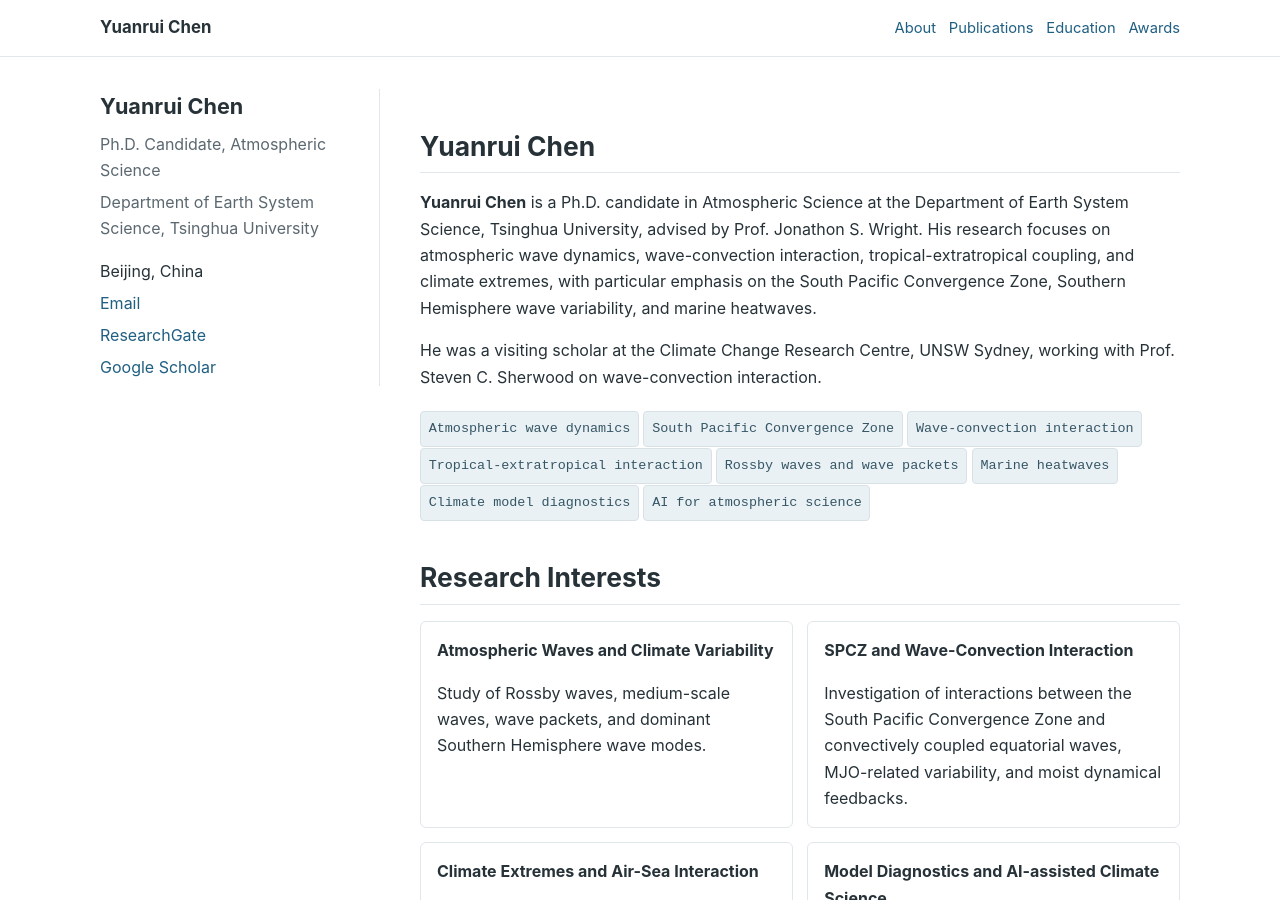
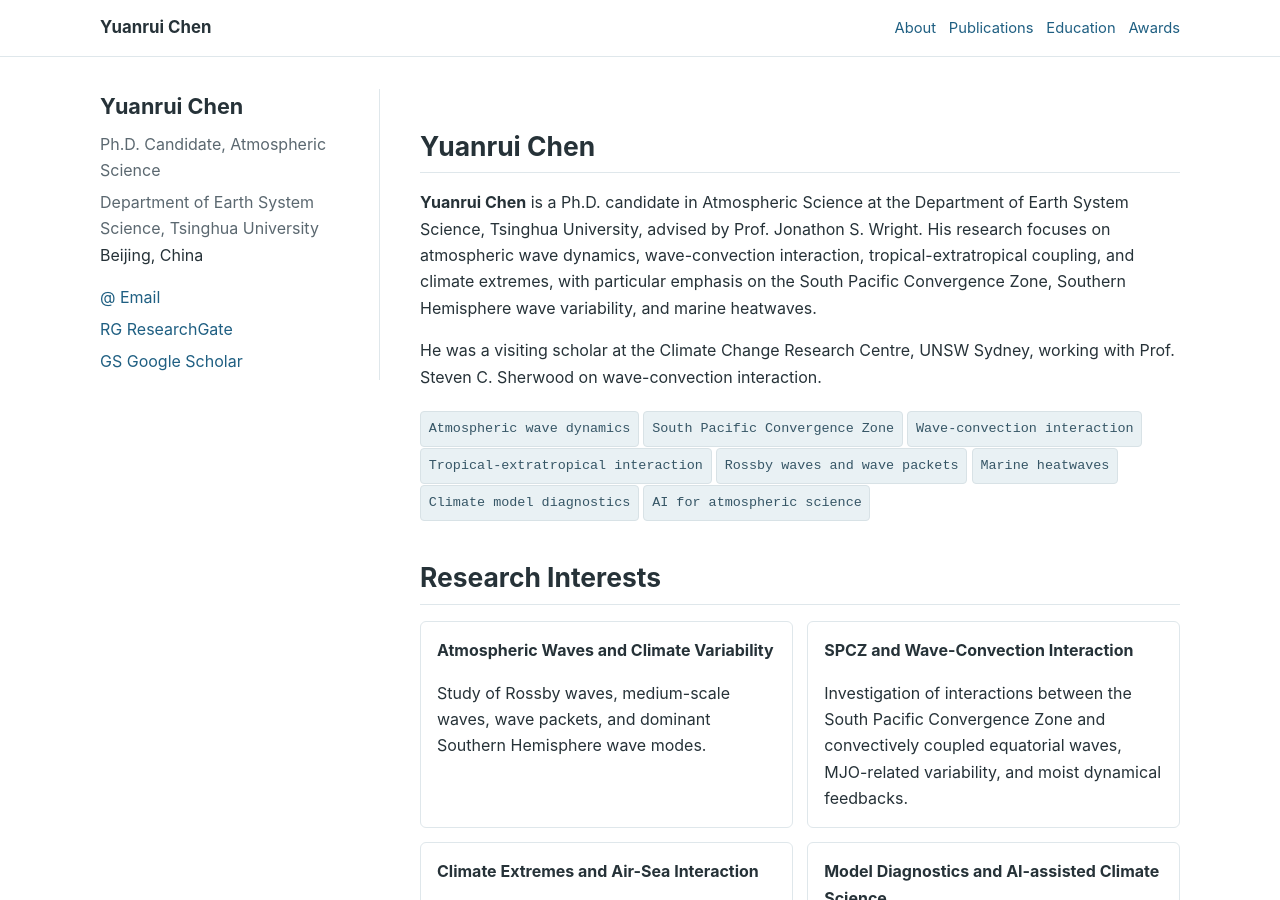
Before and after one commit to yuanruichen/yuanruichen.github.io, a Jekyll site: the page built from index.md, in a window 1280 px wide and 900 px high. Built offline with Jekyll 4.4.1, drawn with Linux system fonts in a browser that asks for light colours.

Commit message:
Add sidebar contact icons

```diff
--- a/_layouts/default.html
+++ b/_layouts/default.html
@@ -24,14 +24,28 @@
         <div class="profile__name">{{ site.author.name }}</div>
         <div class="profile__bio">{{ site.author.bio }}</div>
         <div class="profile__affiliation">{{ site.author.affiliation }}</div>
+        <div class="profile__location">{{ site.author.location }}</div>
         <ul class="profile__links">
-          <li>{{ site.author.location }}</li>
-          <li><a href="mailto:{{ site.author.email }}">Email</a></li>
-          <li><a href="{{ site.author.researchgate }}">ResearchGate</a></li>
-          {% if site.author.google_scholar %}<li><a href="{{ site.author.google_scholar }}">Google Scholar</a></li>{% endif %}
-          {% if site.author.orcid %}<li><a href="{{ site.author.orcid }}">ORCID</a></li>{% endif %}
-          {% if site.author.github %}<li><a href="https://github.com/{{ site.author.github }}">GitHub</a></li>{% endif %}
-          {% if site.author.cv_pdf %}<li><a href="{{ site.author.cv_pdf | relative_url }}">CV</a></li>{% endif %}
+          <li>
+            <a href="mailto:{{ site.author.email }}">
+              <span class="profile-icon" aria-hidden="true">@</span>
+              <span>Email</span>
+            </a>
+          </li>
+          <li>
+            <a href="{{ site.author.researchgate }}">
+              <span class="profile-icon" aria-hidden="true">RG</span>
+              <span>ResearchGate</span>
+            </a>
+          </li>
+          {% if site.author.google_scholar %}
+          <li>
+            <a href="{{ site.author.google_scholar }}">
+              <span class="profile-icon" aria-hidden="true">GS</span>
+              <span>Google Scholar</span>
+            </a>
+          </li>
+          {% endif %}
         </ul>
       </aside>
       <article class="content">
```
